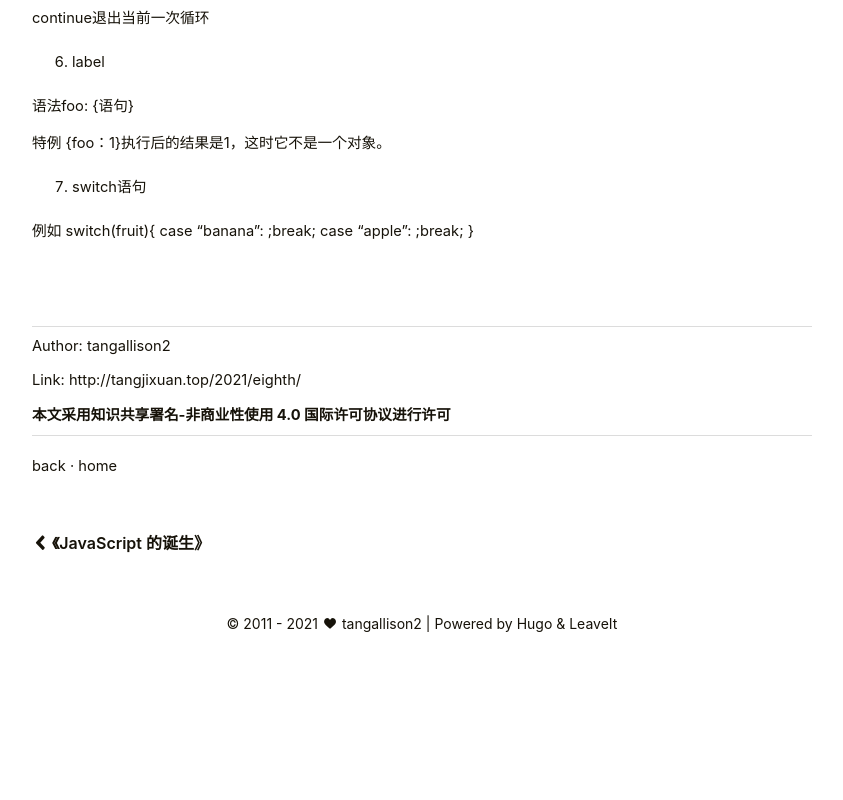
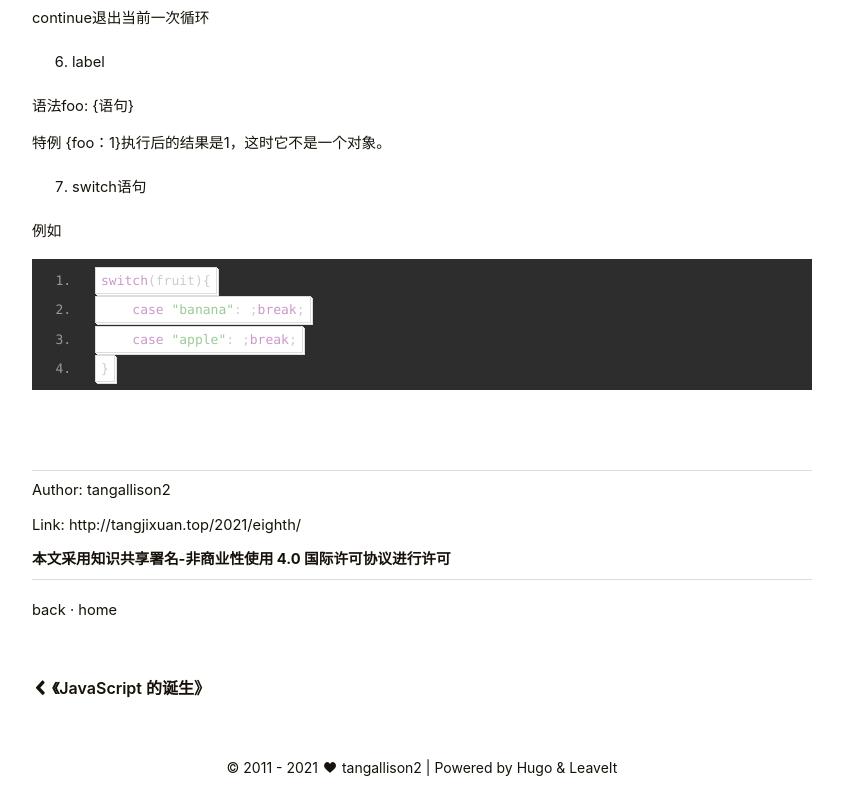
Before and after one commit to Tangallison2/tangallison2.github.io, a plain HTML site: page 2021/eighth/index.html in a window 1280 px wide. Shown: the part 1727-2527 px from the top of the page, without its empty margins (218-1061 px from the left). Before the commit the page ends 2383 px from the top, so only its background shows below. Drawn offline with Linux system fonts and the light colour scheme; a web font is replaced by a local one.

Commit message:
第八篇修改

```diff
--- a/2021/eighth/index.html
+++ b/2021/eighth/index.html
@@ -203,12 +203,12 @@ var $1 = 3
 <ol start="7">
 <li>switch语句</li>
 </ol>
-<p>例如
-switch(fruit){
-case &ldquo;banana&rdquo;: ;break;
-case &ldquo;apple&rdquo;: ;break;
-}</p>
-
+<p>例如</p>
+<pre><code>switch(fruit){
+    case &quot;banana&quot;: ;break;
+    case &quot;apple&quot;: ;break;
+}
+</code></pre>
     </div>
 
     <div class="post-copyright">
```
